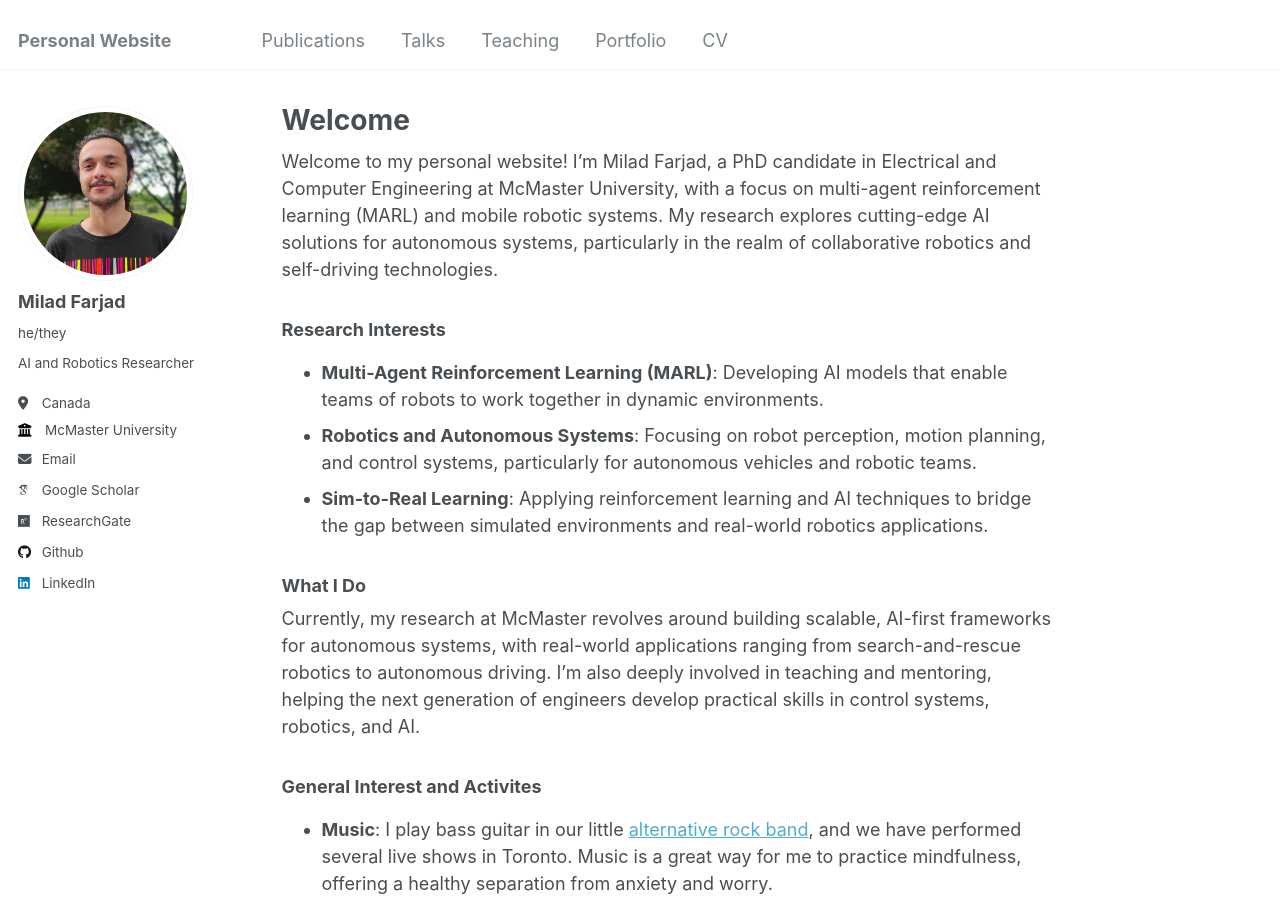
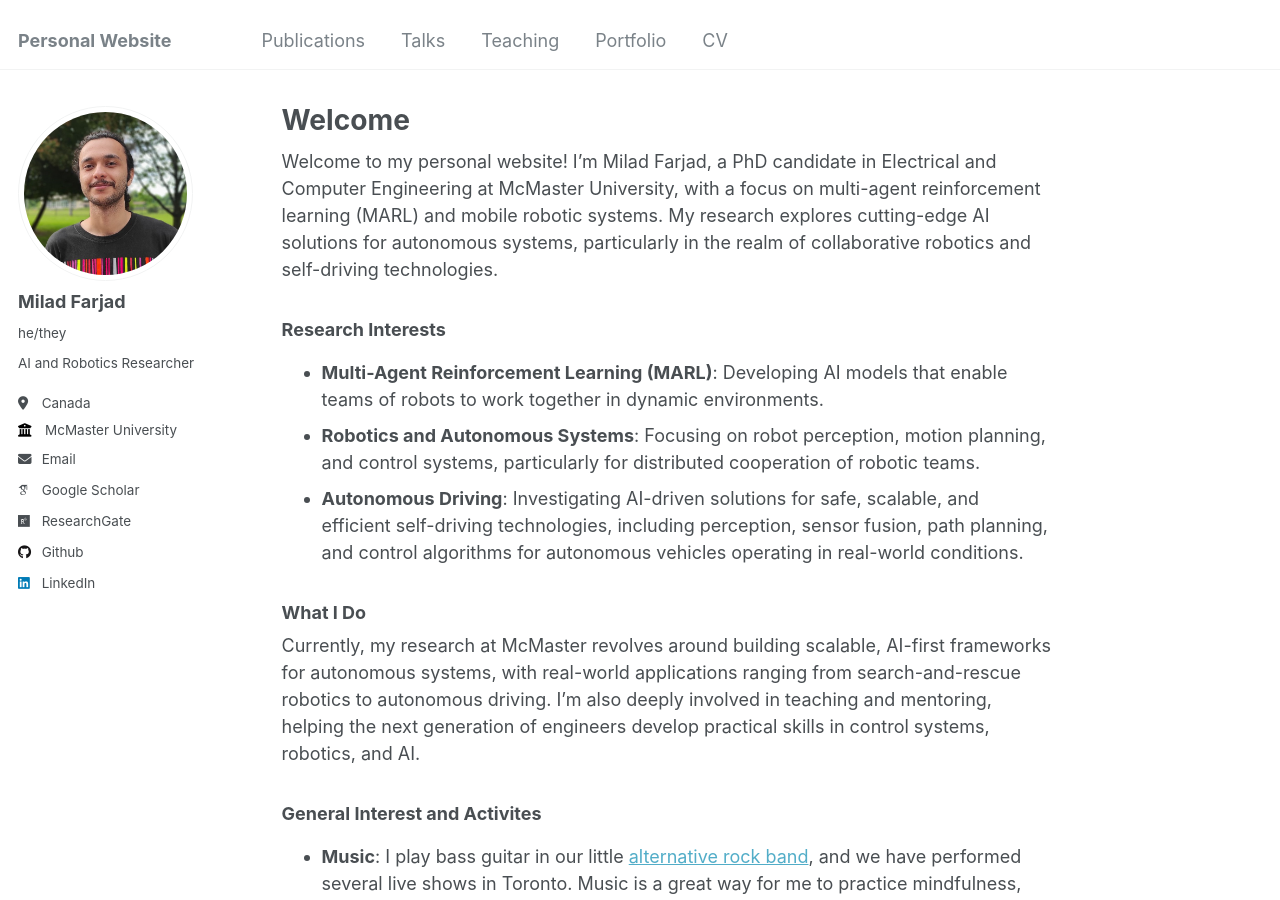
Before and after one commit to mylad13/mylad13.github.io, a Jekyll site: the page built from _pages/about.md, in a window 1280 px wide and 900 px high. Built offline with Jekyll 4.4.1, drawn with Linux system fonts in a browser that asks for light colours; some web fonts are replaced.

Commit message:
minor change

```diff
--- a/_pages/about.md
+++ b/_pages/about.md
@@ -12,8 +12,8 @@ Welcome to my personal website! I'm Milad Farjad, a PhD candidate in Electrical
 
 ### Research Interests
 - **Multi-Agent Reinforcement Learning (MARL)**: Developing AI models that enable teams of robots to work together in dynamic environments.
-- **Robotics and Autonomous Systems**: Focusing on robot perception, motion planning, and control systems, particularly for autonomous vehicles and robotic teams.
-- **Sim-to-Real Learning**: Applying reinforcement learning and AI techniques to bridge the gap between simulated environments and real-world robotics applications.
+- **Robotics and Autonomous Systems**: Focusing on robot perception, motion planning, and control systems, particularly for distributed cooperation of robotic teams.
+- **Autonomous Driving**: Investigating AI-driven solutions for safe, scalable, and efficient self-driving technologies, including perception, sensor fusion, path planning, and control algorithms for autonomous vehicles operating in real-world conditions.
 
 ### What I Do
 Currently, my research at McMaster revolves around building scalable, AI-first frameworks for autonomous systems, with real-world applications ranging from search-and-rescue robotics to autonomous driving. I'm also deeply involved in teaching and mentoring, helping the next generation of engineers develop practical skills in control systems, robotics, and AI.
```
